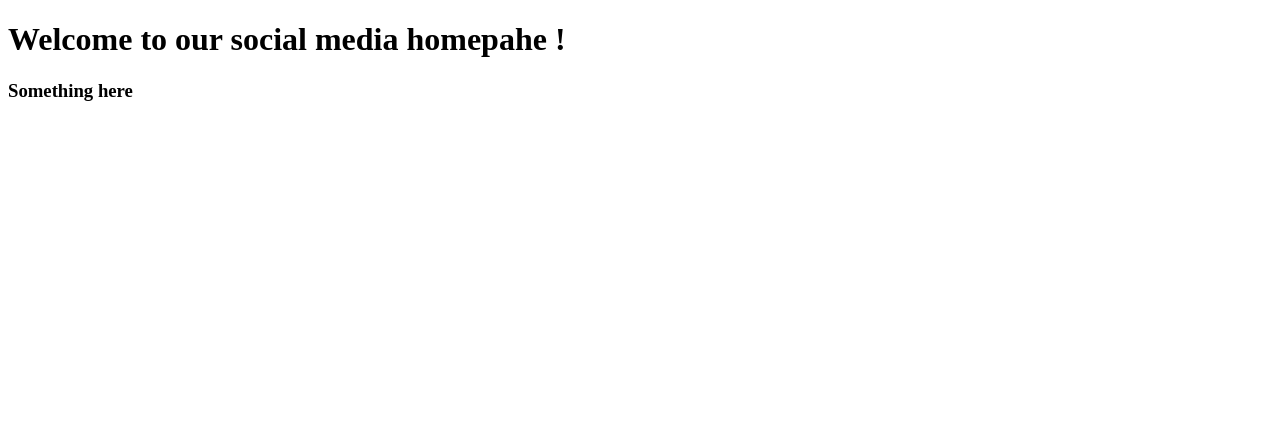
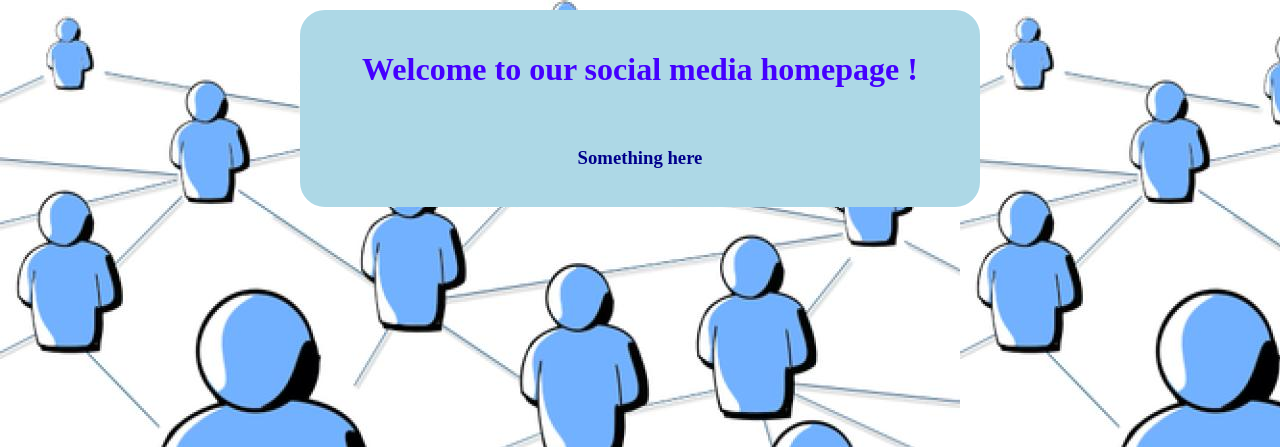
Before and after one commit to sonofjon/social-media-site, a Django app: page / in a window 1280 px wide. Shown: the top 447 px of the page. Run offline with Django 3.2, Linux system fonts and the light colour scheme.

Commit message:
NEW Homepage

```diff
--- /dev/null
+++ b/social_media/static/css/my_style.css
@@ -0,0 +1,18 @@
+
+h1{
+    color:rgb(68, 0, 255);
+}
+.my_div{
+    width: 50%;
+    border:20px solid lightblue;
+    background-color: lightblue;
+    text-align: center;
+    border-radius: 25px;
+    float: left;
+    position: absolute;
+    top: 10px;
+    left: 300px;
+}
+h3{
+    color: darkblue;
+}
--- a/social_media/templates/homepage.html
+++ b/social_media/templates/homepage.html
@@ -1,9 +1,15 @@
 <!DOCTYPE html>
+{% load staticfiles %}
 <html lang="eng">
     <title>Home Page</title>
-    <body>
-        <h1>Welcome to our social media homepahe !</h1>
+    <link rel="stylesheet" href = "{% static "css/my_style.css"%}">
+    <body style="background-image: url('static/images/Social_Media.jpg');">
+    <div class="my_div">
+        <h1>Welcome to our social media homepage !</h1>
+         <br>
+
            <h3>Something here</h3>
-                {{insert_me}}
+
+    </div>
     </body>
 </html>
```
Also changed, not shown: social_media/static/images/Social_Media.jpg (added).
